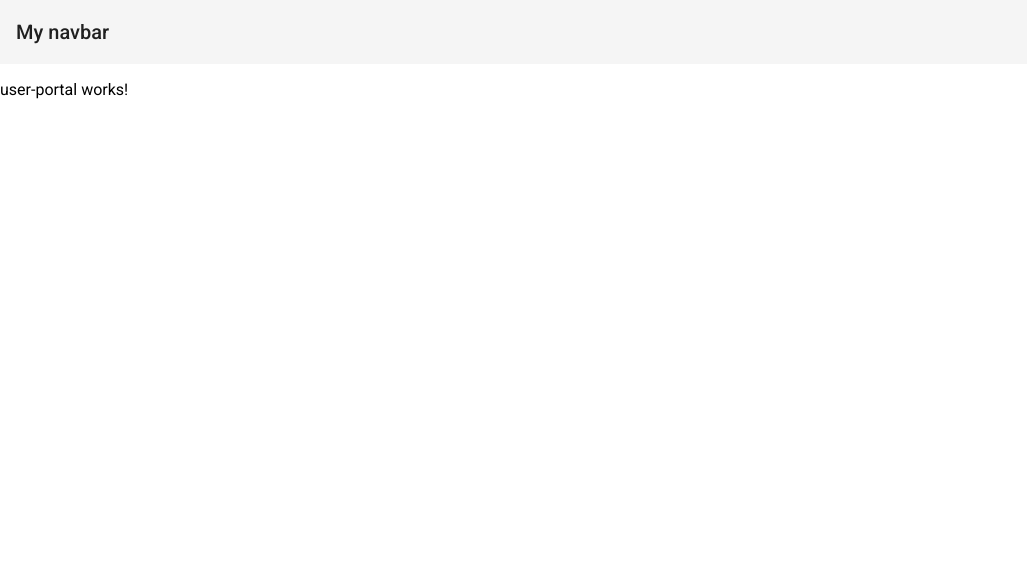
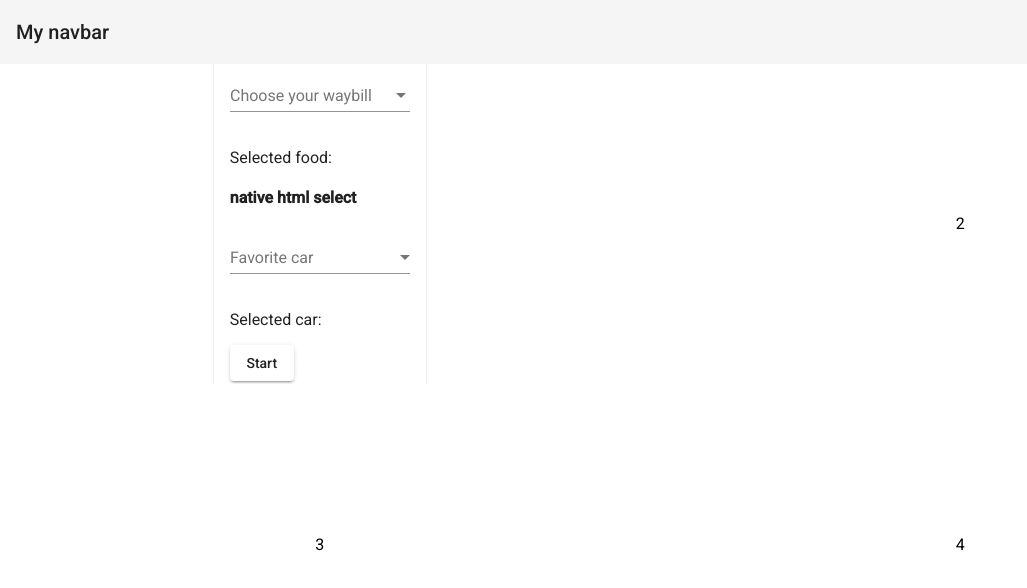
Before and after one commit to Kluckmuck/fortex, an Angular app in the folder fortex-front/: page /user-portal in a window 1280 px wide. Shown: the top 588 px of the page, without its empty margins (0-1027 px from the left). Built offline with nearby package versions, Linux system fonts and the light colour scheme.

Commit message:
added example.json also userportal stuff

```diff
--- a/fortex-front/src/app/api.service.ts
+++ b/fortex-front/src/app/api.service.ts
@@ -1,7 +1,7 @@
 import { Injectable } from '@angular/core';
 import { Http } from '@angular/http';
 import { environment } from '../environments/environment';
-import { LoginUser } from '../models/LoginUser';
+import { LoginUser } from './models/LoginUser';
 
 const API_URL = environment.apiUrl;
 
--- a/fortex-front/src/app/app.module.ts
+++ b/fortex-front/src/app/app.module.ts
@@ -11,6 +11,7 @@ import { LogInComponent } from './log-in/log-in.component';
 import { NavBarComponent } from './nav-bar/nav-bar.component';
 import { ApiService } from './api.service';
 import { UserPortalComponent } from './user-portal/user-portal.component';
+import { WayBillCreateComponent } from './way-bill-create/way-bill-create.component';
 
 //Material
 import {MatCardModule} from '@angular/material/card';
@@ -19,13 +20,15 @@ import {MatInputModule} from '@angular/material/input';
 import {MatButtonModule} from '@angular/material/button';
 import {MatToolbarModule} from '@angular/material/toolbar';
 import {MatGridListModule} from '@angular/material/grid-list';
+import {MatSelectModule} from '@angular/material/select';
 
 @NgModule({
   declarations: [
     AppComponent,
     LogInComponent,
     NavBarComponent,
-    UserPortalComponent
+    UserPortalComponent,
+    WayBillCreateComponent
   ],
   imports: [
     BrowserModule,
@@ -37,6 +40,7 @@ import {MatGridListModule} from '@angular/material/grid-list';
     MatButtonModule,
     MatToolbarModule,
     MatGridListModule,
+    MatSelectModule,
     FormsModule,
     HttpModule
   ],
--- a/fortex-front/src/app/log-in/log-in.component.ts
+++ b/fortex-front/src/app/log-in/log-in.component.ts
@@ -1,21 +1,24 @@
 import { Component } from '@angular/core';
 import { ApiService } from '../api.service';
 import { LoginUser } from '../models/LoginUser';
+import { Router } from '@angular/router';
 
 @Component({
   selector: 'app-log-in',
   templateUrl: './log-in.component.html',
   styleUrls: ['./log-in.component.scss']
 })
-export class LogInComponent implements OnInit {
+export class LogInComponent {
 
   constructor(
-    private api: ApiService
+    private api: ApiService,
+    private router: Router
   ) { }
 
   user = new LoginUser('', '');
 
   login() {
+    this.router.navigate(['/user-portal']);
     return this.api.login(this.user);
   }
 }
--- a/fortex-front/src/app/models/LoginUser.ts
+++ b/fortex-front/src/app/models/LoginUser.ts
@@ -2,5 +2,5 @@ export class LoginUser {
   constructor(
     public userName: string,
     public password: string
-  )
+  ) { }
 }
--- a/fortex-front/src/app/user-portal/user-portal.component.html
+++ b/fortex-front/src/app/user-portal/user-portal.component.html
@@ -1,3 +1,6 @@
-<p>
-  user-portal works!
-</p>
+<mat-grid-list cols="2" rowHeight="2:1">
+  <mat-grid-tile><app-way-bill-create></app-way-bill-create></mat-grid-tile>
+  <mat-grid-tile>2</mat-grid-tile>
+  <mat-grid-tile>3</mat-grid-tile>
+  <mat-grid-tile>4</mat-grid-tile>
+</mat-grid-list>
--- a/fortex-front/src/app/userportal/userportal.component.html
+++ /dev/null
@@ -1,3 +0,0 @@
-<p>
-  userportal works!
-</p>
--- /dev/null
+++ b/fortex-front/src/app/way-bill-create/way-bill-create.component.html
@@ -0,0 +1,25 @@
+<mat-card class="waybillcreate-card">
+    <mat-form-field>
+      <mat-select placeholder="Choose your waybill" [(ngModel)]="selectedValue" name="food">
+        <mat-option *ngFor="let food of foods" [value]="food.value">
+          {{food.viewValue}}
+        </mat-option>
+      </mat-select>
+    </mat-form-field>
+    <p> Selected food: {{selectedValue}} </p>
+    <h4>native html select</h4>
+    <mat-form-field>
+      <select matNativeControl placeholder="Favorite car" [(ngModel)]="selectedCar" name="car">
+        <option value="" disabled selected></option>
+        <option *ngFor="let car of cars" [value]="car.value">
+          {{car.viewValue}}
+        </option>
+      </select>
+    </mat-form-field>
+    <p> Selected car: {{selectedCar}} </p>
+
+  <div class="waybillcreate-row">
+    <a mat-raised-button routerLink="/user-portal" routerLinkActive="active">Start</a>
+  </div>
+
+</mat-card>
--- /dev/null
+++ b/fortex-front/src/app/way-bill-create/way-bill-create.component.ts
@@ -0,0 +1,38 @@
+import { Component, OnInit } from '@angular/core';
+
+export interface Food {
+  value: string;
+  viewValue: string;
+}
+
+export interface Car {
+  value: string;
+  viewValue: string;
+}
+
+@Component({
+  selector: 'app-way-bill-create',
+  templateUrl: './way-bill-create.component.html',
+  styleUrls: ['./way-bill-create.component.scss']
+})
+export class WayBillCreateComponent implements OnInit {
+  selectedValue: string;
+  selectedCar: string;
+
+  foods: Food[] = [
+    {value: 'steak-0', viewValue: 'Steak'},
+    {value: 'pizza-1', viewValue: 'Pizza'},
+    {value: 'tacos-2', viewValue: 'Tacos'}
+  ];
+
+  cars: Car[] = [
+    {value: 'volvo', viewValue: 'Volvo'},
+    {value: 'saab', viewValue: 'Saab'},
+    {value: 'mercedes', viewValue: 'Mercedes'}
+  ];
+
+  constructor() { }
+  ngOnInit() {
+  }
+
+}
```
Also changed, not shown: fortex-front/example.json (added, +29 -0 lines), fortex-front/src/app/userportal/userportal.component.ts (deleted, +0 -15 lines), fortex-front/src/app/way-bill-create/way-bill-create.component.scss (added), 1 other file (tests, documents, lock files or other folders).
